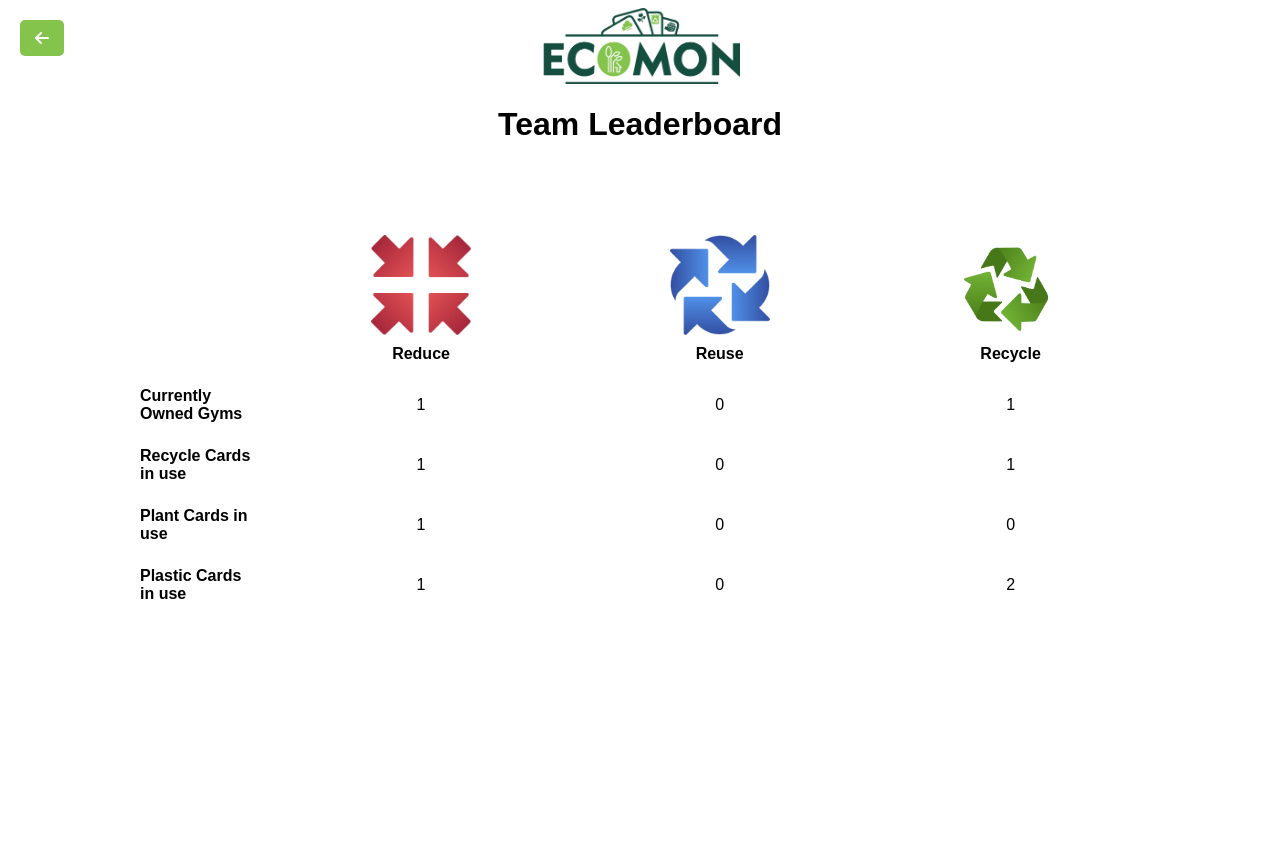
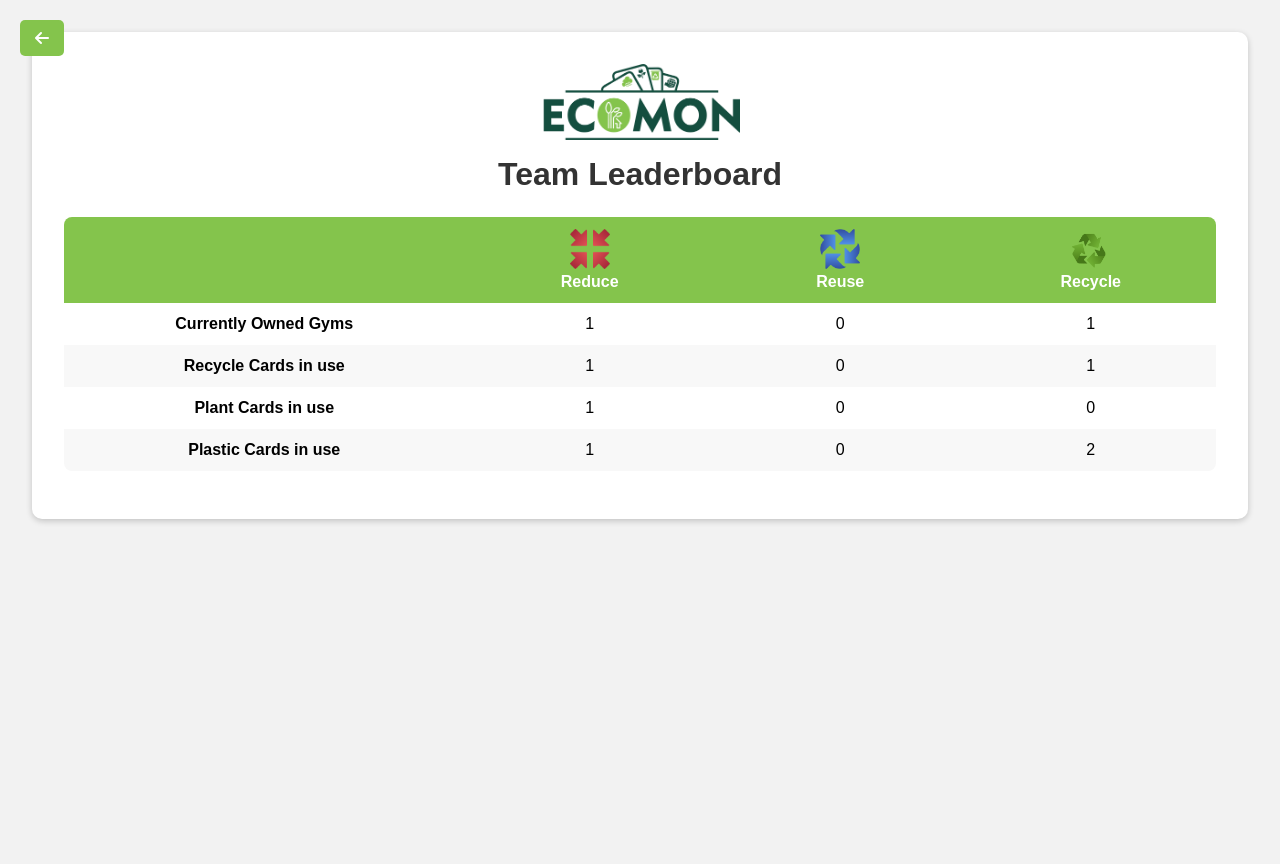
Before and after one commit to Group-Software-Engineering-Yr2/software-project, a Django app: page /team_leaderboard in a window 1280 px wide. Before the commit the page ends 599 px from the top, so only its background shows below. Run offline with Django 4.2, Linux system fonts and the light colour scheme; a user stored in the database is signed in; data comes from the database, SQL or seed files in the repository; both versions use the stored data as it was after the commit.

Commit message:
Updated admin to be fossil fuels and updated fossil fuel and updated team leaderboard

```diff
--- a/technical-documents/source-code/ecomon/static/css/backend/leaderboard/team_leaderboard.css
+++ b/technical-documents/source-code/ecomon/static/css/backend/leaderboard/team_leaderboard.css
@@ -1,37 +1,97 @@
-body{
+/* Global styling */
+body {
+    margin: 0;
+    padding: 0;
+    background-color: #f2f2f2;
     font-family: Arial, sans-serif;
 }
 
+/* Wrapper centers the content */
+.leaderboard-wrapper {
+    display: flex;
+    justify-content: center;
+    align-items: flex-start;
+    min-height: 100vh;
+    padding: 2rem 0;
+}
+
+/* Container with card-style design */
 .leaderboard-container {
-    max-width: max(80vw,600px);
-    margin: 0 auto;
+    background-color: #fff;
+    border-radius: 10px;
+    box-shadow: 0 2px 6px rgba(0,0,0,0.2);
+    padding: 2rem;
+    max-width: 1200px;
+    width: 90%;
     text-align: center;
 }
-.leaderboard-table {
+
+/* Logo styling */
+.title-logo {
+    display: block;
+    margin: 0 auto 1rem auto;
+    width: 200px;
+}
+
+/* Heading styling */
+h1 {
+    margin-top: 0;
+    margin-bottom: 1.5rem;
+    font-size: 2rem;
+    color: #333;
+}
+
+/* Table wrapper to enable horizontal scrolling on small screens */
+.table-wrapper {
+    overflow-x: auto;
+}
+
+/* Table styling */
+.styled-table {
     width: 100%;
-    margin-top: 10vh;
-    border-collapse: collapse;
+    border-collapse: separate;
+    border-spacing: 0;
+    border-radius: 8px;
+    overflow: hidden;
+    margin-bottom: 1rem;
 }
-.leaderboard-table thead th {
-    padding: 0.75rem;
-    border: none;
+
+.styled-table thead tr {
+    background-color: #84C44C;
+    color: #ffffff;
+    text-align: center;
+    font-weight: bold;
 }
-.leaderboard-table td,
-.leaderboard-table th {
-    padding: 0.75rem;
-    border: none;
+
+.styled-table th,
+.styled-table td {
+    padding: 12px 15px;
+    min-width: 100px;
+    text-align: center;
 }
-.leaderboard-table thead th img {
-    display: block;
-    margin: 0 auto 0.25rem;
-    height: 100px;
-    margin-bottom: 10px;
+
+.styled-table img{
+    height: 40px;
 }
+
+.styled-table tbody tr:nth-of-type(even) {
+    background-color: #f8f8f8;
+}
+
+.styled-table tbody tr:hover {
+    background-color: #f1f1f1;
+}
+
+.styled-table tbody tr:last-of-type {
+    border-bottom: 2px solid #84C44C;
+}
+
+/* Left-align the metric label column */
 .metric-label {
     text-align: left;
     font-weight: bold;
-    width: 120px;
 }
+
 
 .button {
     background-color: #84C44C;
@@ -64,10 +124,3 @@ body{
     left: 20px;
     z-index: 1000;
 }
-
-.title-logo{
-    display: block;
-    margin: 0 auto;
-    width: 200px;
-    margin-bottom: 1rem;
-}
--- a/technical-documents/source-code/ecomon/templates/backend/leaderboard/team_leaderboard.html
+++ b/technical-documents/source-code/ecomon/templates/backend/leaderboard/team_leaderboard.html
@@ -2,7 +2,7 @@
 <html>
 <head>
     {% load static %}
-    <title>Ecomon Home</title>
+    <title>Ecomon Team Leaderboard</title>
     <link rel="stylesheet" href="https://cdnjs.cloudflare.com/ajax/libs/font-awesome/6.0.0/css/all.min.css">
     <meta name="viewport" content="width=device-width, initial-scale=1.0">
     <link rel="stylesheet" href="{% static 'css/backend/leaderboard/team_leaderboard.css' %}">
@@ -13,10 +13,13 @@
         <i class="fas fa-arrow-left"></i>
     </a>
 
+    <div class="leaderboard-wrapper">
         <div class="leaderboard-container">
             <img class="title-logo" alt="ecomon logo" src="{% static 'images/backend/scanner/Ecomon1-removebg.png' %}">
             <h1>Team Leaderboard</h1>
-        <table class="leaderboard-table">
+
+            <div class="table-wrapper">
+                <table class="leaderboard-table styled-table">
                     <thead>
                         <tr>
                             <!-- Empty header for the first column -->
@@ -59,5 +62,7 @@
                     </tbody>
                 </table>
             </div>
+        </div>
+    </div>
 </body>
 </html>
```
Also changed, not shown: technical-documents/source-code/ecomon/db.sqlite3. Lines whose indentation alone changed are shown as unchanged.
